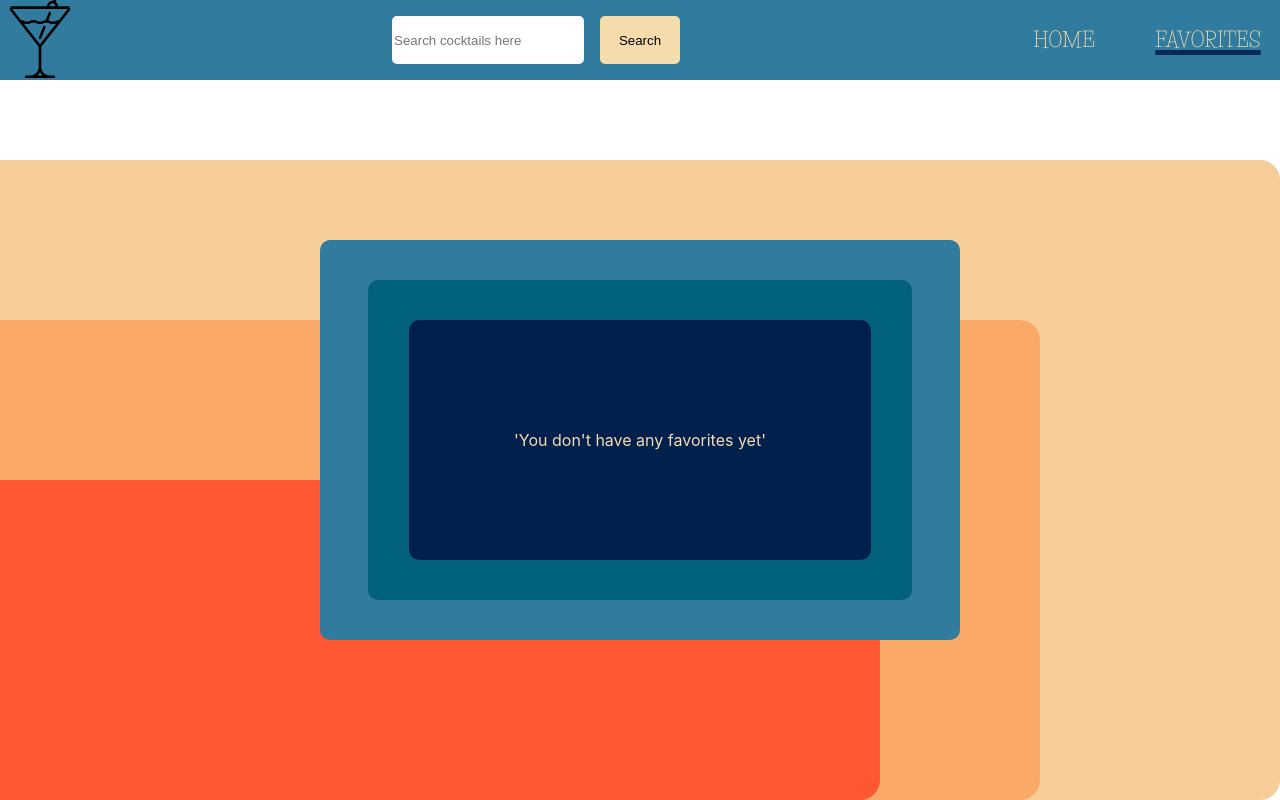
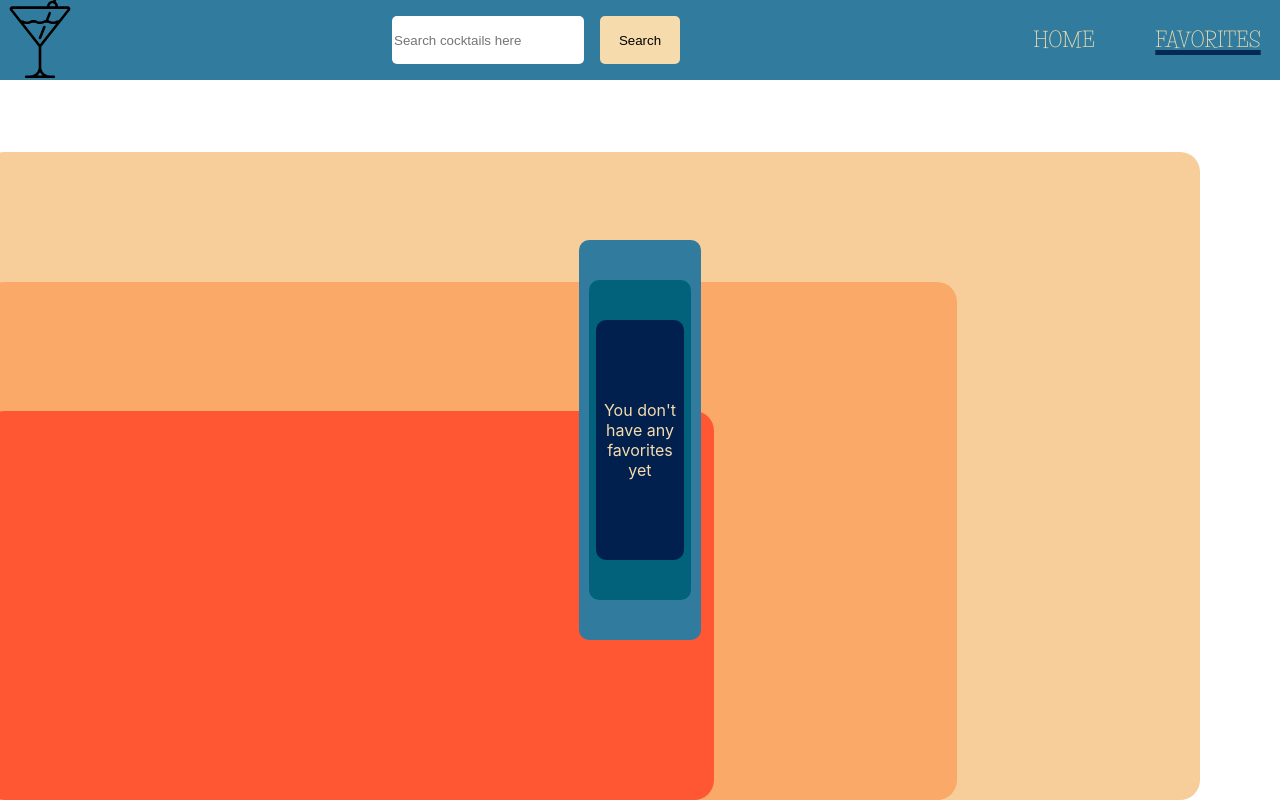
Before and after one commit to Jwensloff/libation-station, a React (Create React App) app: page /favorites in a window 1280 px wide. Built offline with nearby package versions, Linux system fonts and the light colour scheme.

Commit message:
feat: Add scroll bar to cocktails

```diff
--- a/src/Components/App/App.css
+++ b/src/Components/App/App.css
@@ -1,6 +1,7 @@
 .App {
   text-align: center;
-  min-height: 100%;
+  min-height: 100vh;
+  width: 100;
   box-sizing: border-box;
   overflow-y: hidden;
 }
@@ -10,17 +11,21 @@
   display: flex;
   justify-content: center;
   align-items: center;
+  position: relative;
+  overflow: hidden;
 }
 
 .concentric-rings {
-  height: 90%;
-  width: 50%;
-  left: -5rem;
+  min-height: 90%;
+  width: 95%;
+  left: -1rem;
+  bottom: 0rem;
   display: flex;
-  justify-content: center;
+  /* justify-content: center; */
   align-items: center;
   position: absolute;
   z-index: -1;
+  overflow-y: hidden;
 }
 
 .ring {
@@ -30,26 +35,26 @@
 }
 
 .ring1 {
-  height: 20rem;
-  width: 80rem;
+  min-height: 60%;
+  min-width: 60%;
   background-color: #ff5733;
 }
 
 .ring2 {
-  height: 30rem;
-  width: 100rem;
+  min-height: 80%;
+  min-width: 80%;
   background-color: #faa968;
 }
 
 .ring3 {
-  height: 40rem;
-  width: 130rem;
+  min-height: 100%;
+  min-width: 100%;
   background-color: #f7cd99;
 }
 
 .background-color {
   /* background-color: rgb(246, 220, 172, 0.5); */
-  height: 90%;
+  min-height: 90%;
   width: 100%;
   z-index: -1;
   position: absolute;
@@ -57,6 +62,10 @@
   right: 0rem;
 }
 
+.app-content{
+  position: relative;
+  z-index: 1;
+}
 /*
 @media (prefers-reduced-motion: no-preference) {
   .App-logo {
--- a/src/Components/App/App.js
+++ b/src/Components/App/App.js
@@ -46,7 +46,8 @@ function App() {
           <div className='ring ring1'></div>
         </div>
         <div className='background-color'></div>
-        {error.error && <Error error={error}/>}
+        <div className='app-content'>
+          {error.error && <Error error={error} />}
           <Routes>
             <Route
               path='/favorites'
@@ -70,13 +71,13 @@ function App() {
                     addToFavorites={addToFavorites}
                     cocktails={cocktails}
                   />
-
                 </>
               }
             />
           </Routes>
         </div>
       </div>
+    </div>
   );
 }
 
--- a/src/Components/CocktailWrapper/CocktailWrapper.css
+++ b/src/Components/CocktailWrapper/CocktailWrapper.css
@@ -1,4 +1,15 @@
-.cocktail-wrapper{
+.home-view {
+  overflow-y: auto;
+  height: 90vh;
+  scrollbar-width: none;
+  -webkit-scrollbar-width: none;
+}
+
+.home-view::-webkit-scrollbar {
+  display: none;
+}
+
+.cocktail-wrapper {
   text-align: center;
   padding: 20px;
   display: flex;
@@ -6,37 +17,35 @@
   align-items: center;
   grid-gap: 20px;
   height: 100%;
-  overflow: auto;
+  /* overflow: auto; */
 }
 
-.container{
+.container {
   display: flex;
   justify-content: center;
   align-items: center;
   border-radius: 10px;
-
 }
-.mesage-container{
+.mesage-container {
   width: 100%;
-  height:100%;
+  height: 100%;
 }
 
-.outter-border{
-background-color: rgba(49, 124, 158);
-height: 25rem;
-width: 50%;
+.outter-border {
+  background-color: rgba(49, 124, 158);
+  height: 25rem;
+  width: 50%;
 }
 
-.inner-border{
-  background-color: #02627B;
+.inner-border {
+  background-color: #02627b;
   height: 20rem;
   width: 85%;
 }
 
-.error-message{
+.error-message {
   width: 85%;
   height: 15rem;
-  background-color: #01204E;
-  /* border: rgb(49, 124, 158); */
-  color: #F6DCAC;
+  background-color: #01204e;
+  color: #f6dcac;
 }
--- a/src/Components/CocktailWrapper/CocktailWrapper.js
+++ b/src/Components/CocktailWrapper/CocktailWrapper.js
@@ -8,7 +8,6 @@ function CocktailWrapper({
   favorites,
   setError,
 }) {
-
   useEffect(() => {
     if (!cocktails) {
       setError({
@@ -18,7 +17,9 @@ function CocktailWrapper({
     }
   }, [cocktails]);
 
-  const cocktailComponents = cocktails&&cocktails.map((cocktail) => {
+  const cocktailComponents =
+    cocktails &&
+    cocktails.map((cocktail) => {
       const keys = Object.keys(cocktail);
       const ingredients = [];
       const measurements = [];
@@ -55,6 +56,10 @@ function CocktailWrapper({
       );
     });
 
-  return <section className='cocktail-wrapper'> {cocktailComponents} </section>;
+  return (
+    <section className='home-view'>
+      <div className='cocktail-wrapper'>{cocktailComponents}</div>
+    </section>
+  );
 }
 export default CocktailWrapper;
--- a/src/Components/FavoritesPage/FavoritesPage.css
+++ b/src/Components/FavoritesPage/FavoritesPage.css
@@ -1,4 +1,10 @@
-.favorited-grid{
-  display: flex;
-  flex-direction: column;
+.favorited-view{
+  overflow-y: auto;
+  height: 90vh;
+  scrollbar-width: none;
+  -webkit-scrollbar-width: none;
 }
+
+.favorited-view::-webkit-scrollbar {
+  display: none;
+}
--- a/src/Components/FavoritesPage/FavoritesPage.js
+++ b/src/Components/FavoritesPage/FavoritesPage.js
@@ -29,14 +29,14 @@ function FavoritesPage({ favorites, deleteFavorite, setError }) {
           <div className='outter-border container'>
             <div className='inner-border container'>
               <div className='error-message container'>
-                <p>'You don't have any favorites yet'</p>
+                <p>You don't have any favorites yet</p>
               </div>
             </div>
           </div>
         </div>
       ) : (
-        <div className='favorited-grid'>
-          <div>{favorited}</div>
+        <div className='favorited-view'>
+          <div className='fave-cocktail-wrapper'>{favorited}</div>
         </div>
       )}
     </>
--- a/src/Components/Search/Search.js
+++ b/src/Components/Search/Search.js
@@ -10,6 +10,7 @@ function Search({ setCocktails, getCocktails, error, setError }) {
 
   const searchForCocktail = (e) => {
     e.preventDefault();
+    navigate('/');
     setError({ error: false, message: '' });
     setCocktails([]);
     if (!newCocktail.match(regex)) {
@@ -17,7 +18,9 @@ function Search({ setCocktails, getCocktails, error, setError }) {
       setNewCocktail('');
       return;
     } else {
+
       let trimmedInput = newCocktail.trim();
+
       getCocktails(trimmedInput)
         .then((data) => {
           setCocktails(data.drinks);
@@ -27,7 +30,6 @@ function Search({ setCocktails, getCocktails, error, setError }) {
           console.log(error);
           setError({ error: true, message: '404, Page not found' });
         });
-      navigate('/');
     }
   };
 
--- a/src/index.css
+++ b/src/index.css
@@ -5,7 +5,7 @@
 }
 
 body {
-  height: 100vh;
+  /* height: 100vh; */
   /* margin: 0; */
   font-family: -apple-system, BlinkMacSystemFont, 'Segoe UI', 'Roboto', 'Oxygen',
     'Ubuntu', 'Cantarell', 'Fira Sans', 'Droid Sans', 'Helvetica Neue',
@@ -20,9 +20,7 @@ code {
 }
 
 @media screen and (max-width: 1080px) {
-  .map_container {
-    grid-column: 3 / span 2;
-  }
+
 
 
 }
```
Lines whose indentation alone changed are shown as unchanged.
